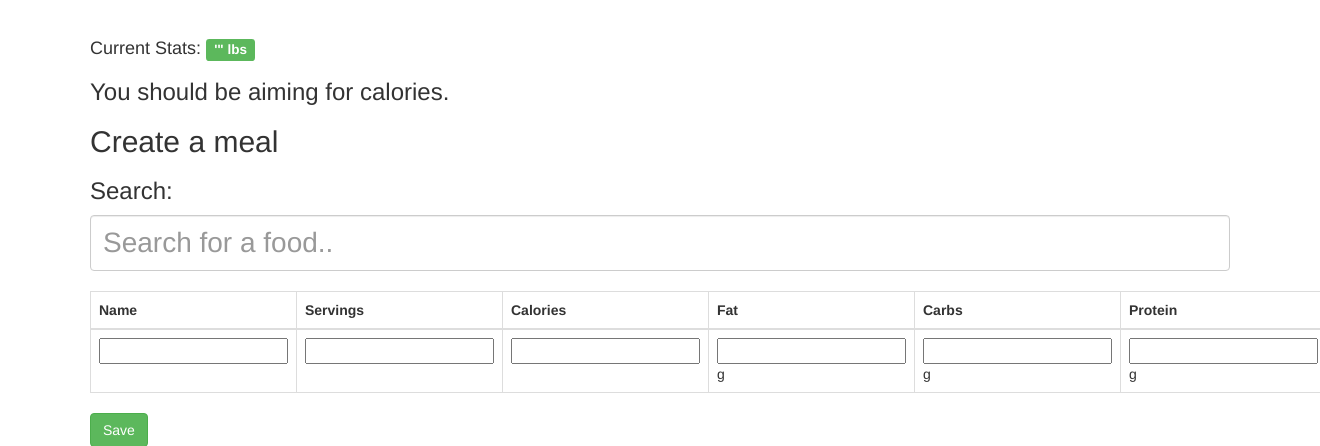
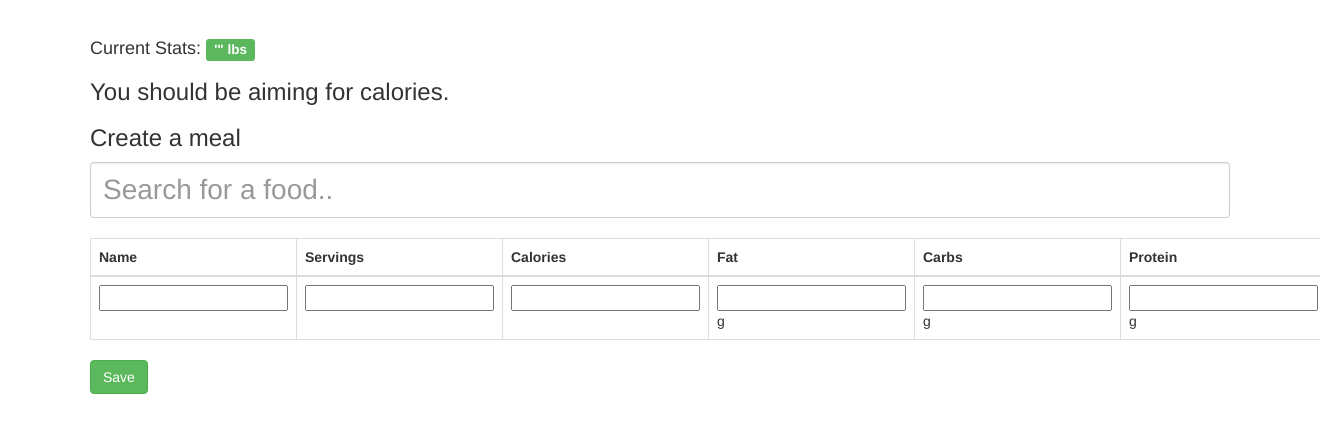
Before and after one commit to artchar/diet, a Django app: page /addmeal/ in a window 1320 px wide. Shown: the part 51-497 px from the top of the page. Run offline with Django 3.2, Linux system fonts and the light colour scheme; a user stored in the database is signed in; data comes from the database, SQL or seed files in the repository; both versions use the stored data as it was after the commit; some libraries are stand-ins or nearby versions.

Commit message:
changed some styling

```diff
--- a/diet/dietfit/templates/addmeal.html
+++ b/diet/dietfit/templates/addmeal.html
@@ -157,10 +157,9 @@
     	<h4>Current Stats: <span class="label label-success">{{user.userprofile.gender}} {{user.userprofile.height_ft}}'{{user.userprofile.height_inch}}"  {{user.userprofile.weight}} lbs</span></h4>
 
     	<h3>You should be aiming for <b>{{user.userprofile.calorie_goal}}</b> calories.</h3>
-      <h2>Create a meal</h2>
+      <h3>Create a meal</h3>
 
       <div>
-        <h3>Search:</h3>
         <input class="form-control food-search" placeholder="Search for a food.." id="search">
 
       </div>
```
Also changed, not shown: diet/db.sqlite3.
